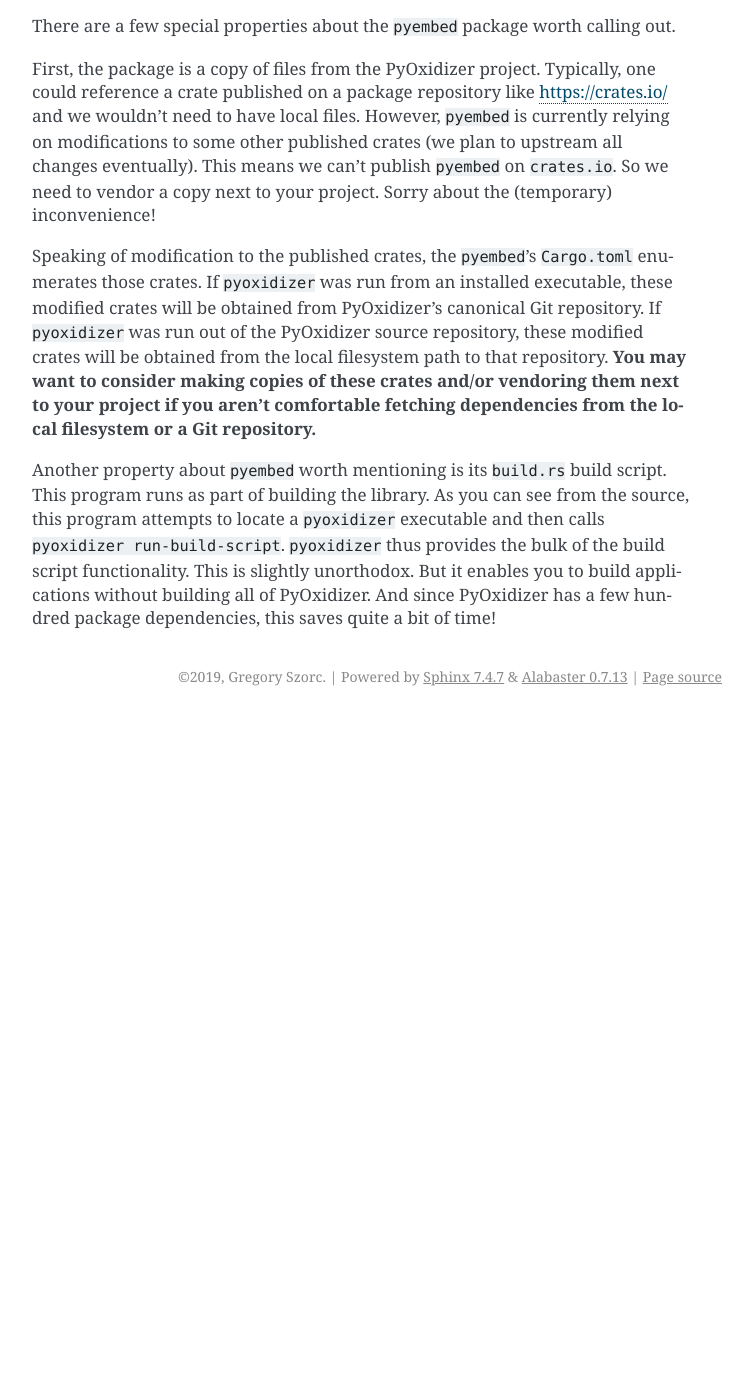
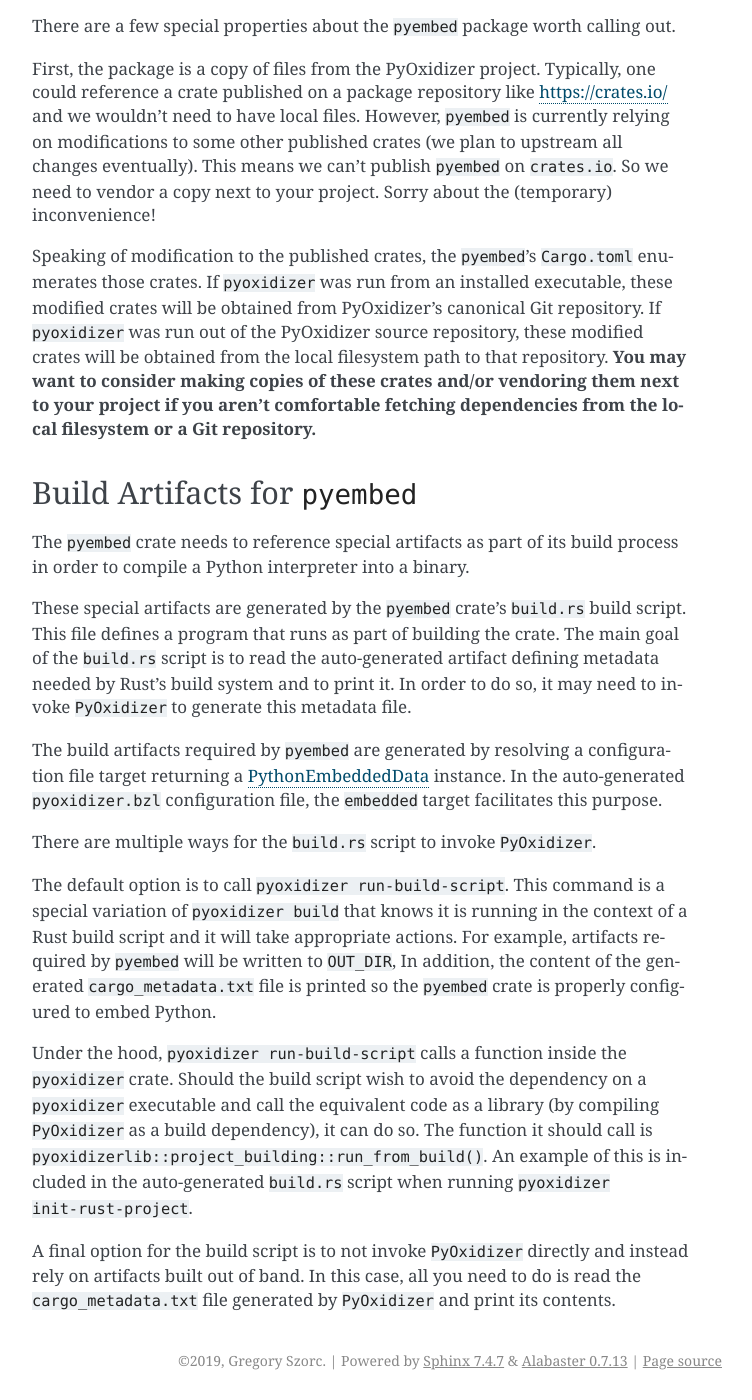
Before and after one commit to indygreg/PyOxidizer, a Sphinx documentation site: the page built from docs/rust_projects.rst, in a window 1280 px wide and 1400 px high, scrolled down 1618 px. Shown: the whole window, without its empty margins (388-1140 px from the left). Built offline with Sphinx 7.4.7, drawn with Linux system fonts in a browser that asks for light colours; the version number could not be read and is left out; before the commit the page ends 2334 px from its top, so only the background shows below that; some of the changed text lies outside the part shown.

Commit message:
docs: document pyembed's build script and give library usage example

```diff
--- a/docs/rust_projects.rst
+++ b/docs/rust_projects.rst
@@ -98,11 +98,43 @@
 project if you aren't comfortable fetching dependencies from the local
 filesystem or a Git repository.**
 
-Another property about ``pyembed`` worth mentioning is its ``build.rs`` build
-script. This program runs as part of building the library. As you can
-see from the source, this program attempts to locate a ``pyoxidizer``
-executable and then calls ``pyoxidizer run-build-script``. ``pyoxidizer``
-thus provides the bulk of the build script functionality. This is slightly
-unorthodox. But it enables you to build applications without building all
-of PyOxidizer. And since PyOxidizer has a few hundred package dependencies,
-this saves quite a bit of time!
+Build Artifacts for ``pyembed``
+===============================
+
+The ``pyembed`` crate needs to reference special artifacts as part of its
+build process in order to compile a Python interpreter into a binary.
+
+These special artifacts are generated by the ``pyembed`` crate's ``build.rs``
+build script. This file defines a program that runs as part of building the
+crate. The main goal of the ``build.rs`` script is to read the auto-generated
+artifact defining metadata needed by Rust's build system and to print it.
+In order to do so, it may need to invoke ``PyOxidizer`` to generate this
+metadata file.
+
+The build artifacts required by ``pyembed`` are generated by resolving
+a configuration file target returning a :ref:`config_python_embedded_data`
+instance. In the auto-generated ``pyoxidizer.bzl`` configuration file, the
+``embedded`` target facilitates this purpose.
+
+There are multiple ways for the ``build.rs`` script to invoke ``PyOxidizer``.
+
+The default option is to call ``pyoxidizer run-build-script``. This command
+is a special variation of ``pyoxidizer build`` that knows it is running in
+the context of a Rust build script and it will take appropriate actions.
+For example, artifacts required by ``pyembed`` will be written to ``OUT_DIR``,
+In addition, the content of the generated ``cargo_metadata.txt`` file is
+printed so the ``pyembed`` crate is properly configured to embed Python.
+
+Under the hood, ``pyoxidizer run-build-script`` calls a function inside
+the ``pyoxidizer`` crate. Should the build script wish to avoid the dependency
+on a ``pyoxidizer`` executable and call the equivalent code as a library
+(by compiling ``PyOxidizer`` as a build dependency), it can do so. The
+function it should call is
+``pyoxidizerlib::project_building::run_from_build()``. An example of this
+is included in the auto-generated ``build.rs`` script when running
+``pyoxidizer init-rust-project``.
+
+A final option for the build script is to not invoke ``PyOxidizer`` directly
+and instead rely on artifacts built out of band. In this case, all you need
+to do is read the ``cargo_metadata.txt`` file generated by ``PyOxidizer``
+and print its contents.
```
Also changed, not shown: 1 other file.
